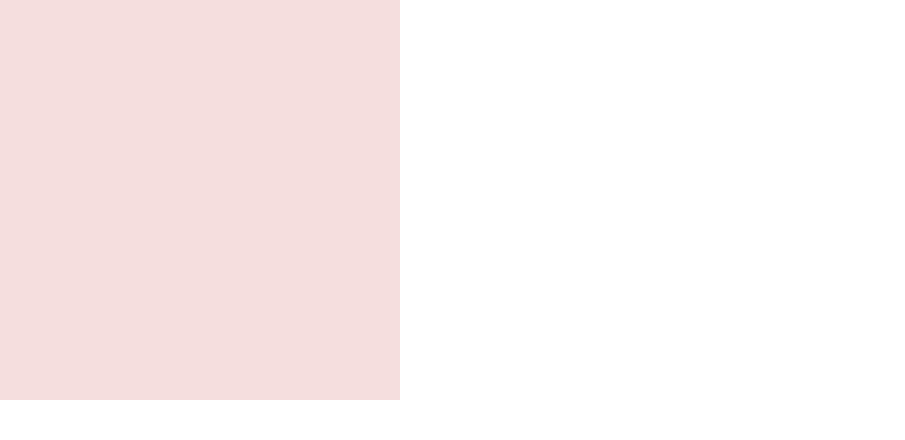
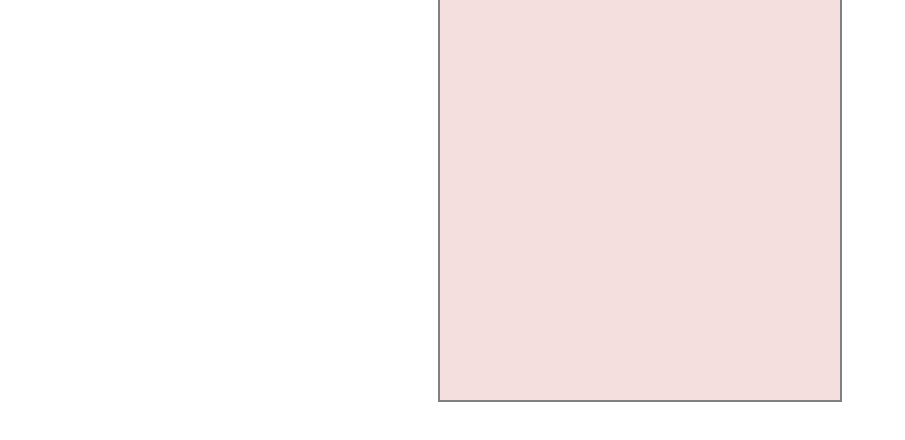
Before and after one commit to jemcafe/sketch-react, a React (Create React App) app: page / in a window 1280 px wide. Shown: the top 440 px of the page, without its empty margins (0-905 px from the left). Built offline with nearby package versions, Linux system fonts and the light colour scheme.

Commit message:
Changed inline styles. The stroke position is where the mouse is the mouse location.

```diff
--- a/src/App.js
+++ b/src/App.js
@@ -1,11 +1,11 @@
 import React, { Component } from 'react';
-import Canvas from './containers/CanvasCntr';
+import MainCanvas from './containers/MainCanvasCntr';
 
 class App extends Component {
   render() {
     return (
       <div className="App">
-        <Canvas />
+        <MainCanvas />
       </div>
     );
   }
--- a/src/components/Canvas.js
+++ b/src/components/MainCanvas.js
@@ -2,15 +2,16 @@ import React, { Component } from 'react';
 import PropTypes from 'prop-types';
 import Brush from './Brush';
 
-class Canvas extends Component {
+class MainCanvas extends Component {
 
   componentDidMount () {
-    // canvas
+    this.initCanvas();
+  }
+
+  initCanvas = () => {
     const canvas = this.refs.canvas;
     const context = canvas.getContext('2d');
-
-    // The intial color of the canvas
-    context.fillStyle = '#f0f0f0';
+    context.fillStyle = '#f0f0f0';  // The intial color of the canvas
     context.fillRect(0, 0, canvas.width, canvas.height);
   }
 
@@ -23,7 +24,7 @@ class Canvas extends Component {
       putPoint,
       disengage,
       mousePosition,
-      mouseOut
+      mouseLeave
     } = this.props;
 
     // canvas size
@@ -31,8 +32,14 @@ class Canvas extends Component {
     const height = 400;
 
     // styles
-    const styles = {
-      focusOverlay: {
+    const style = {
+      mainCanvasDiv: {
+        width: width,
+        height: height,
+        margin: '0 auto',
+        outline: '2px solid grey'
+      },
+      focusLayer: {
         position: 'fixed',
         top: 0,
         left: 0,
@@ -44,48 +51,43 @@ class Canvas extends Component {
       },
       drawLayer: {
         position: 'absolute',
-        top: 0,
-        left: 0,
         zIndex: 1,
         width: width,
         height: height,
         background: 'rgba(255,180,180,0.3)'
       },
       canvas: {
-        position: 'absolute',
-        top: 0,
-        left: 0,
-        zIndex: 0,
+        zIndex: 0
       }
     }
 
     return (
-      <div className="main-canvas">
+      <div ref="mainCanvas" className="main-canvas" style={ style.mainCanvasDiv }>
 
         { (inCanvas || focus) &&
         <Brush mouse={ mouse } radius={ 10 } zIndex={ 1 } /> }
 
         { focus &&
-        <div className="focus-overlay" style={ styles.focusOverlay }
+        <div className="focus-layer" style={ style.focusLayer }
           onMouseMove={(e) => putPoint(this.refs.canvas, e)}
           onMouseUp={() => disengage(this.refs.canvas)}
           onMouseLeave={() => disengage(this.refs.canvas)}>
         </div> }
 
-        <div className="draw-layer" style={ styles.drawLayer }
+        <div ref="drawLayer" className="draw-layer" style={ style.drawLayer }
           onMouseDown={(e) => engage(this.refs.canvas, e)}
-          onMouseMove={(e) => mousePosition(this.refs.canvas, e)}
-          onMouseLeave={() => mouseOut() }>
+          onMouseMove={(e) => mousePosition(e)}
+          onMouseLeave={() => mouseLeave()}>
         </div>
 
-        <canvas ref="canvas" style={ styles.canvas } width={ width } height={ height }/>
+        <canvas ref="canvas" style={ style.canvas } width={ width } height={ height }/>
 
       </div>
     );
   }
 }
 
-Canvas.propTypes = {
+MainCanvas.propTypes = {
   mouse: PropTypes.object.isRequired,
   focus: PropTypes.bool.isRequired,
   inCanvas: PropTypes.bool.isRequired,
@@ -93,7 +95,7 @@ Canvas.propTypes = {
   putPoint: PropTypes.func.isRequired,
   disengage: PropTypes.func.isRequired,
   mousePosition: PropTypes.func.isRequired,
-  mouseOut: PropTypes.func.isRequired
+  mouseLeave: PropTypes.func.isRequired
 };
 
-export default Canvas;
+export default MainCanvas;
--- a/src/containers/CanvasCntr.js
+++ b/src/containers/MainCanvasCntr.js
@@ -1,7 +1,7 @@
 import React, { Component } from 'react';
-import Canvas from '../components/Canvas';
+import MainCanvas from '../components/MainCanvas';
 
-class CanvasCntr extends Component {
+class MainCanvasCntr extends Component {
   constructor () {
     super();
     this.state = {
@@ -10,42 +10,28 @@ class CanvasCntr extends Component {
         color: '#000000',
         selected: true
       },
-      eraser: {
-        radius: 5,
-        color: '#ffffff',
-        selected: false
-      },
       mouse: { x: 0, y: 0 },
       inCanvas: false,
       dragging: false,
-      focus: false
+      focus: false,
     }
   }
 
   engage = (canvas, e) => {
     this.setState({ dragging: true, focus: true });
-
-    // A point is drawn
-    this.putPoint(canvas, e, true);
+    this.putPoint(canvas, e, true);  // A point is drawn
   }
 
   disengage = (canvas) => {
     this.setState({ inCanvas: false, dragging: false, focus: false });
-
-    // The path is reset, so the paths aren't connected
-    canvas.getContext('2d').beginPath();
+    canvas.getContext('2d').beginPath();  // The path is reset, so the paths aren't connected
   }
 
   putPoint = (canvas, e, fire) => {
+    const context = canvas.getContext('2d');
     const { brush, eraser, dragging } = this.state;
-
-    // The selected tool (brush or eraser)
-    const tool = brush.selected ? brush : eraser;
-
-    // The location of the point is the mouse' position
-    const { x, y } = this.canvasMousePosition(canvas, e);
-
-    const context = canvas.getContext('2d');
+    const tool = brush.selected ? brush : eraser;         // The selected tool (brush or eraser)
+    const { x, y } = this.canvasMousePosition(canvas, e); // The location of the point is the mouse' position
 
     if ( dragging || fire ) {
       context.lineWidth = tool.radius * 2;
@@ -72,33 +58,29 @@ class CanvasCntr extends Component {
       context.moveTo(x, y);
 
       // The mouse position is set
-      this.mousePosition(canvas, e);
+      this.mousePosition(e);
     }
   }
 
-  canvasMousePosition = (canvas, e) => {
-    // Subtracting the canvas offset from the event coordinates get the coordinates relative to the canvas, which is needed for the mouse position outside of the canvas.
-    // Adding the window offset gets the coordinates relative to the canvas when the window page is scrolled.
-    return {
-      x: e.clientX - canvas.offsetLeft + window.pageXOffset,
-      y: e.clientY - canvas.offsetTop + window.pageYOffset
-    };
-  }
+  canvasMousePosition = (canvas, e) => ({
+    x: e.clientX - canvas.offsetLeft + window.pageXOffset,
+    y: e.clientY - canvas.offsetTop + window.pageYOffset
+  })
 
-  mousePosition = (canvas, e) => {
+  mousePosition = (e) => {
     this.setState({
       mouse: { x: e.clientX, y: e.clientY },
       inCanvas: true
     });
   }
 
-  mouseOut = () => {
+  mouseLeave = () => {
     this.setState({ inCanvas: false });
   }
 
   render() {
     return (
-      <Canvas
+      <MainCanvas
         mouse={ this.state.mouse }
         focus={ this.state.focus }
         inCanvas={ this.state.inCanvas }
@@ -106,9 +88,9 @@ class CanvasCntr extends Component {
         putPoint={ this.putPoint }
         disengage={ this.disengage }
         mousePosition={ this.mousePosition }
-        mouseOut={ this.mouseOut } />
+        mouseLeave={ this.mouseLeave } />
     );
   }
 }
 
-export default CanvasCntr;
+export default MainCanvasCntr;
--- a/src/styles/components/_Canvas.scss
+++ /dev/null
@@ -1,12 +0,0 @@
-.canvas {
-  .focus-overlay {
-    position: fixed;
-    top: 0;
-    left: 0;
-    z-index: 1;
-    width: 100vw;
-    height: 100vh;
-    background: #c0d9ff;
-    opacity: 0.4;
-  }
-}
--- /dev/null
+++ b/src/styles/components/_MainCanvas.scss
@@ -0,0 +1,16 @@
+.main-canvas {
+  // .focus-layer {
+  //   position: fixed;
+  //   top: 0;
+  //   left: 0;
+  //   z-index: 1;
+  //   width: 100vw;
+  //   height: 100vh;
+  //   background: #c0d9ff;
+  //   opacity: 0.4;
+  // }
+
+  .draw-layer:hover, .focus-layer:hover {
+    cursor: none;
+  }
+}
--- a/src/styles/index.scss
+++ b/src/styles/index.scss
@@ -11,4 +11,4 @@
 /* ------------------------ */
 /*   COMPONENTS             */
 /* ------------------------ */
-// @import 'components/Canvas';
+@import 'components/MainCanvas';
```
Also changed, not shown: src/components/ToolMenu.js (deleted, +0 -14 lines).
